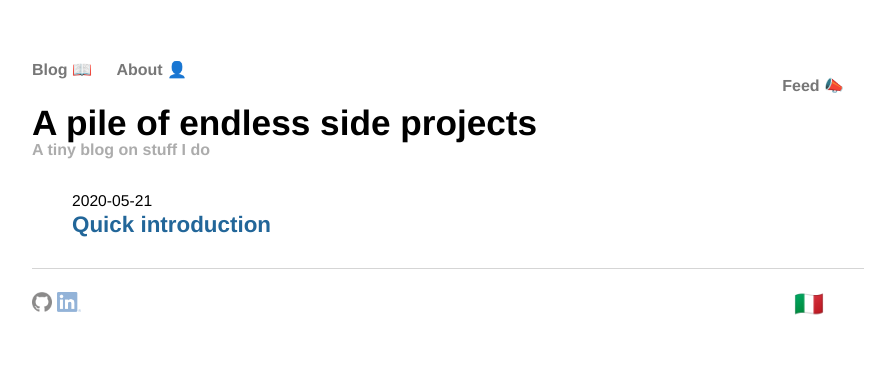
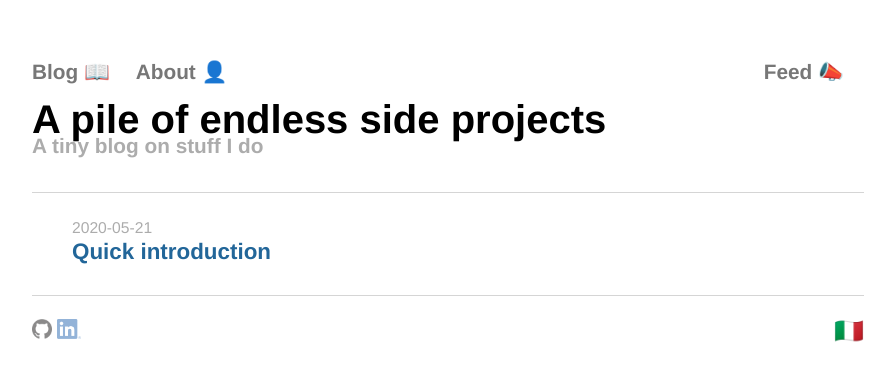
Before and after one commit to albertosantagostino/albertosantagostino.github.io, a Jekyll site: the page built from index.html, in a window 1280 px wide. Shown: the top 381 px of the page, without its empty margins (192-1087 px from the left). Built offline with Jekyll 4.4.1, drawn with Linux system fonts in a browser that asks for light colours.

Commit message:
Improve mobile experience, simplify css

```diff
--- a/_layouts/default.html
+++ b/_layouts/default.html
@@ -12,14 +12,21 @@
 
 <body>
     <nav>
-        <ul class="menu_right">
-            <li><a href="{{ page.lang | replace: 'it', '/rss/index_it' | replace: 'en', '/rss'}}">Feed 📣</a></li>
-        </ul>
         <ul>
-            <li><a href="{{ page.lang | replace: 'it', '/index_it' | replace: 'en', '/'}}">Blog 📖</a></li>
-            <li><a href="{{ page.lang | replace: 'it', '/about/index_it' | replace: 'en', '/about'}}">About 👤</a></li>
+            <div class="floatleft">
+                <li><a href="{{ page.lang | replace: 'it', '/index_it' | replace: 'en', '/'}}">Blog 📖</a></li>
+                <li><a href="{{ page.lang | replace: 'it', '/about/index_it' | replace: 'en', '/about'}}">About 👤</a></li>
+            </div>
+            <div class="floatright">
+                <li><a href="{{ page.lang | replace: 'it', '/rss/index_it' | replace: 'en', '/rss'}}">Feed 📣</a></li>
+            </div>
         </ul>
     </nav>
+
+    <div class="title">
+        <h1>A pile of endless side projects</h1>
+        <h5>A tiny blog on stuff I do</h5>
+    </div>
 
     <div class="container">
         {{ content }}
--- a/css/main.css
+++ b/css/main.css
@@ -3,7 +3,7 @@
     --home_buttons: #777777;
     --subtitle: #acacac;
     --paragraph: #333;
-    --footer_line: #d5d5d5;
+    --hl: #d5d5d5;
     --footer_links: #bbbbbb;
     --footer_language: #a1a1a1;
     --home_posts: #226699;
@@ -14,78 +14,124 @@ div{
     text-justify: inter-word;
 }
 
-@media (min-width: 1200px) {
+/* Desktop */
+@media (min-width: 1000px) {
     body {
         margin: 60px auto;
         width: 65%;
-        background-color: #ffffff;
+    }
+    h1 {
+        font-size: 2.2em;
+    }
+    h2 {
+        font-size: 1.5em;
+    }
+    h3 {
+        font-size: 1.2em;
+    }
+    h5 {
+        margin-top: -25px;
+        font-size: 1em;
+    }
+    small {
+        font-size: 0.7em;
+    }
+    .title h1
+    {
+        font-size: 2.5em;
+    }
+    .title h5
+    {
+        margin-top: -35px;
+        font-size: 1.3em;
+    }
+    nav {
+        padding-bottom : 10px;
+    }
+    nav ul {
+        font-size: 1.3em;
     }
 }
+
+/* Mobile */
 @media only screen and (max-width: 767px) {
     body {
         margin: 10px auto;
         width: 95%;
-        background-color: #ffffff;
+    }
+    h1 {
+        font-size: 1.3em;
+    }
+    h2 {
+        font-size: 1.2em;
+    }
+    h3 {
+        font-size: 1.1em;
+    }
+    h5 {
+        margin-top:-15px;
+        font-size: 1em;
+    }
+    small {
+        font-size: 0.7em;
+    }
+    .title h1
+    {
+        font-size: 1.4em;
+    }
+    .title h5
+    {
+        margin-top:-15px;
+        font-size: .9em;
+    }
+    nav {
+        padding-bottom : 5px;
+    }
+    nav ul {
+        font-size: 1em;
     }
 }
 
+/* Hyperlinks */
+a {
+    text-decoration: none;
+}
+a:hover {
+    text-decoration: underline;
+}
+
+/* Subtitle, date in posts */
+h5, small {
+    color: var(--subtitle);;
+}
+
+/* Navigation bar and footer*/
 nav ul {
     font-weight: bold;
 }
 nav ul, footer ul {
-    font-family:'Helvetica', 'Arial', 'Sans-Serif';
     padding: 0px;
     list-style: none;
 }
 nav ul li, footer ul li {
     display: inline;
-    margin-right: 20px;
 }
-a {
+nav ul li{
+    padding-right: 20px;
+}
+nav a {
     text-decoration: none;
     color: var(--home_buttons);
 }
-a:hover {
-    text-decoration: underline;
+nav a:hover {
+    text-decoration: none;
 }
-
-h1 {
-    font-size: 2.2em;
-    font-family:'Helvetica', 'Arial', 'Sans-Serif';
+nav ul div.floatright {
+    float: right;
 }
-h2 {
-    font-size: 1.5em;
-    font-family:'Helvetica', 'Arial', 'Sans-Serif';
+nav ul div.floatleft {
+    float: left;
 }
-h3 {
-    font-size: 1.2em;
-    font-family:'Helvetica', 'Arial', 'Sans-Serif';
-}
-small{
-    font-size: 0.7em;
-    font-family:'Helvetica', 'Arial', 'Sans-Serif';
-}
-
-/* Subtitle */
-h5 {
-    margin-top:-25px;
-    font-size: 1em;
-    font-family:'Helvetica', 'Arial', 'Sans-Serif';
-    color: var(--subtitle);
-}
-/* Paragraph */
-p {
-    font-size: 1.2em;
-    line-height: 1.2em;
-    color: var(--paragraph);
-    font-family:'Helvetica', 'Sans-Serif';
-}
-
-/* Footer */
-footer {
-    border-top: 1.2px solid var(--footer_line);
-}
-/* Links */
 .links a{
     float: left;
     color: var(--footer_links);
@@ -93,7 +139,6 @@ footer {
     font-size: 1em;
     margin-top: 7px;
 }
-/* Language selector */
 .language li{
     float: right;
     font-size: 1.5em;
@@ -111,6 +156,22 @@ a.en:lang(en){
 a.it:lang(it){
     display: none;
 }
+footer {
+    border-top: 1.2px solid var(--hl);
+}
+div.title {
+    border-bottom: 1.2px solid var(--hl);
+}
+
+/* Paragraph */
+p {
+    font-size: 1.2em;
+    line-height: 1.2em;
+    color: var(--paragraph);
+}
+p, h1, h2, h3, h4, h5, small, nav ul, footer ul {
+    font-family:'Helvetica', 'Arial', 'Sans-Serif';
+}
 
 /* Home posts list */
 ul.posts {
@@ -125,7 +186,3 @@ ul.posts a{
     font-weight: bold;
     color: var(--home_posts);
 }
-
-ul.menu_right {
-    float: right;
-}
--- a/index.html
+++ b/index.html
@@ -5,14 +5,11 @@ lang: en
 ref: homepage
 ---
 <div class="home">
-    <h1>A pile of endless side projects</h1>
-    <h5>A tiny blog on stuff I do</h5>
-
     {% assign posts=site.posts | where:"lang", page.lang %}
     <ul class="posts">
         {% for post in posts %}
         <li>
-            <small><span>{{ post.date | date: "%Y-%m-%d" }}</span></small><br />
+            <small>{{ post.date | date: "%Y-%m-%d" }}</small><br/>
             <a href="{{ post.url }}" title="{{ post.title }}">{{ post.title }}</a>
         </li>
         {% endfor %}
--- a/index_it.html
+++ b/index_it.html
@@ -5,9 +5,6 @@ lang: it
 ref: homepage
 ---
 <div class="home">
-    <h1>A pile of endless side projects</h1>
-    <h5>A tiny blog on stuff I do</h5>
-
     {% assign posts=site.posts | where:"lang", page.lang %}
     <ul class="posts">
         {% for post in posts %}
```
